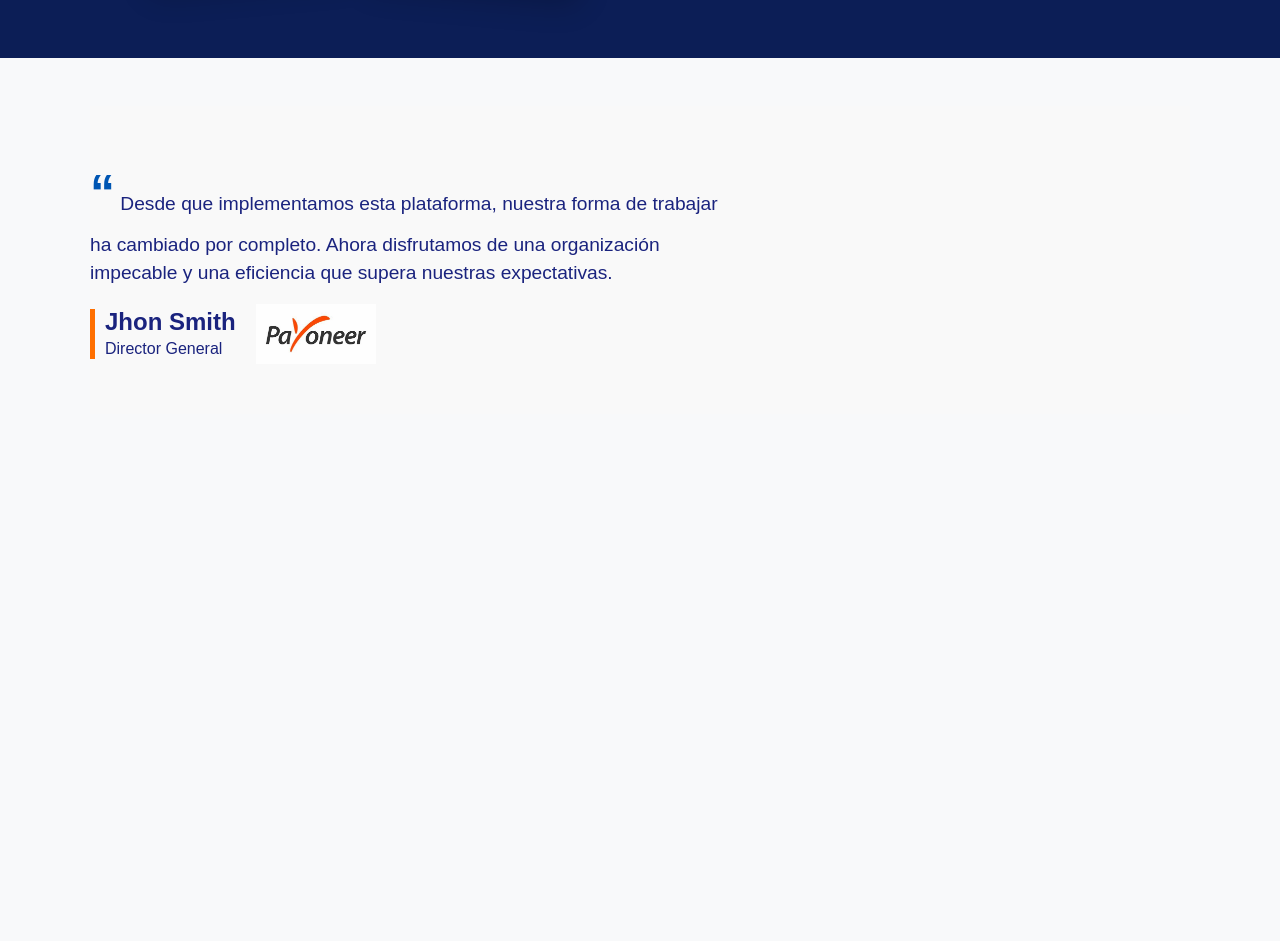
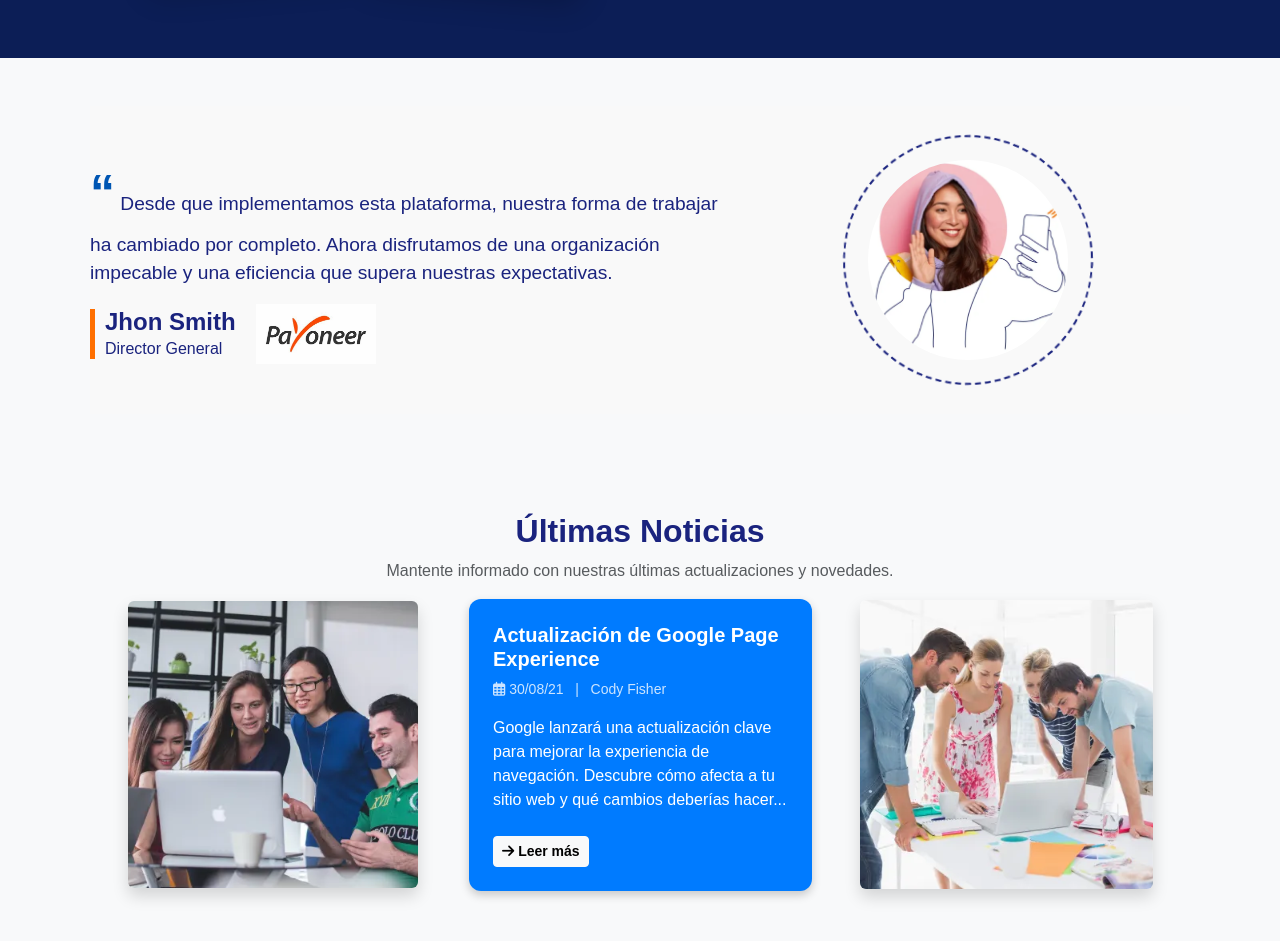
Before and after one commit to Luisxngel/WK1, a plain HTML site: page OneDrive/Escritorio/PaginaWeb/index.html in a window 1280 px wide. Shown: the part 2508-3449 px from the top of the page. Before the commit the page ends 2970 px from the top, so only its background shows below. Drawn offline with nearby package versions, Linux system fonts and the light colour scheme.

Commit message:
📢 Agregada la sección 'Últimas Noticias' con diseño optimizado y mejoras en la presentación

```diff
--- a/OneDrive/Escritorio/PaginaWeb/index.html
+++ b/OneDrive/Escritorio/PaginaWeb/index.html
@@ -244,3 +244,44 @@
                 <img src="img/payoneer-logo.png" alt="Payoneer Logo" class="testimonial-logo">
             </div>
         </div>
+
+        <!-- Imagen del Testimonio -->
+        <div class="col-md-5 text-center testimonial-image-container" data-aos="fade-left">
+            <div class="testimonial-image-wrapper">
+                <div class="circle-animation"></div>
+                <img src="img/image.png" alt="Jhon Smith" class="testimonial-image">
+            </div>
+        </div>
+    </div>
+</section>
+
+
+
+<section class="latest-news text-center">
+    <h2 class="fw-bold text-darkblue" data-aos="fade-down">Últimas Noticias</h2>
+    <p class="text-muted" data-aos="fade-up">Mantente informado con nuestras últimas actualizaciones y novedades.</p>
+
+    <div class="container">
+        <div class="row justify-content-center align-items-center">
+            <!-- Imagen izquierda -->
+            <div class="col-md-4" data-aos="fade-right">
+                <img src="img/Equipo_trabajando.png" class="img-fluid rounded shadow" alt="Equipo trabajando">
+            </div>
+
+            <!-- Tarjeta central -->
+            <div class="col-md-4">
+                <div class="news-card p-4 text-white" data-aos="zoom-in">
+                    <h4 class="news-title fw-bold text-white">Actualización de Google Page Experience</h4>
+                    <p class="news-meta"><i class="far fa-calendar-alt"></i> 30/08/21 &nbsp; | &nbsp; Cody Fisher</p>
+                    <p class="news-description">Google lanzará una actualización clave para mejorar la experiencia de navegación. Descubre cómo afecta a tu sitio web y qué cambios deberías hacer...</p>
+                    <a href="#" class="btn btn-light btn-sm mt-2"><i class="fas fa-arrow-right"></i> Leer más</a>
+                </div>
+            </div>
+
+            <!-- Imagen derecha -->
+            <div class="col-md-4" data-aos="fade-left">
+                <img src="img/Reunión_de_equipo.png" class="img-fluid rounded shadow" alt="Reunión de equipo">
+            </div>
+        </div>
+    </div>
+</section>
```
